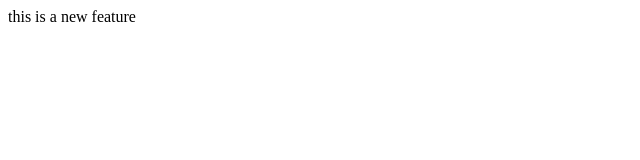
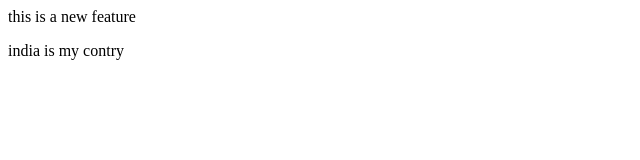
Before and after one commit to KaranKolekar/localrepo, a plain HTML site: page index.html in a window 1280 px wide. Shown: the whole page, without its empty margins (0-640 px from the left). Drawn offline with Linux system fonts and the light colour scheme.

Commit message:
india is my contry

```diff
--- a/index.html
+++ b/index.html
@@ -1 +1,2 @@
 <P>this is a new feature</P>
+<P> india is my contry</P>
```
